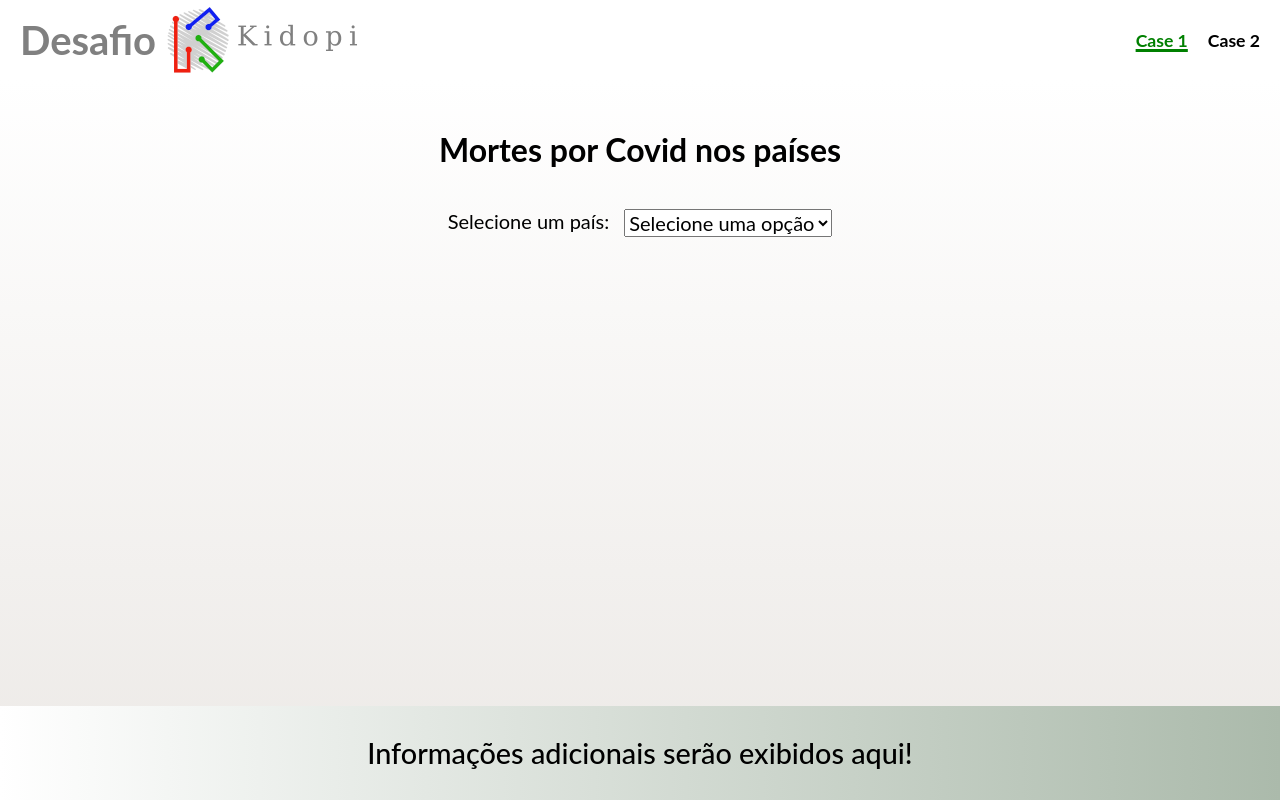
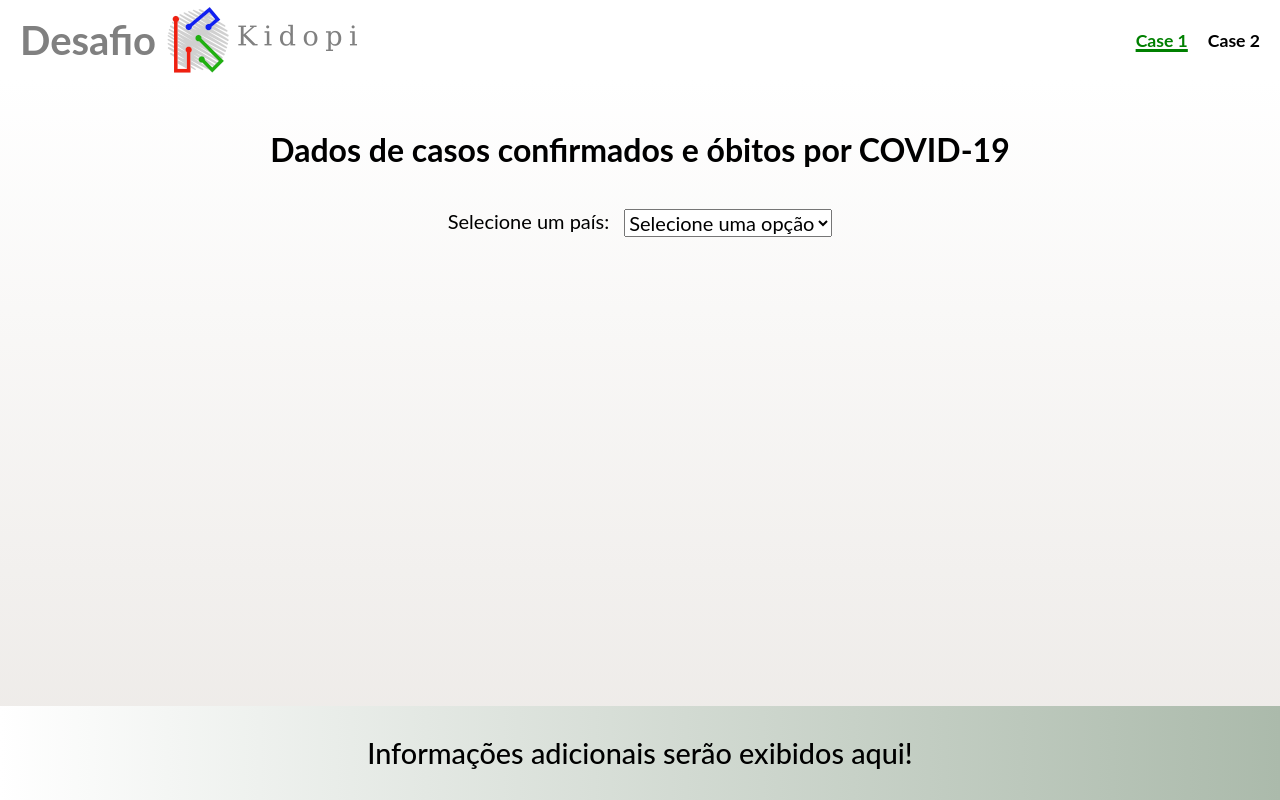
Before and after one commit to ThVinicius/desafio-kidopi, a React (Vite) app in the folder frontEnd/: page / in a window 1280 px wide. Built offline with nearby package versions, Linux system fonts and the light colour scheme.

Commit message:
feat: number formatting and title change

```diff
--- a/frontEnd/src/pages/home/content/Content.tsx
+++ b/frontEnd/src/pages/home/content/Content.tsx
@@ -1,26 +1,27 @@
 import { FC } from 'react'
 import { useGetCountryInfo } from '../../../hooks/apiCovidKidopi/useGetCountryInfo'
+import { formatInfo } from '../../../utils/formatNumber'
 import Footer from '../footer/Footer'
 import Form from '../form/Form'
 import Info from '../info/Info'
 import Table from '../table/Table'
-import { Box, Container, Title } from './contentStyle'
+import { Box, Container, Span, Title } from './contentStyle'
 
 const Content: FC = () => {
   const { fetch, info, country, confirmed, dead, date } = useGetCountryInfo()
 
   return (
     <Container>
-      <span>
-        <Title>Mortes por Covid nos países</Title>
+      <Span>
+        <Title>Dados de casos confirmados e óbitos por COVID-19</Title>
         <Form {...{ fetch }} />
         {info !== null && (
           <Box>
             <Info country={country!} confirmed={confirmed!} dead={dead!} />
-            <Table data={info!} />
+            <Table data={formatInfo(info!)} />
           </Box>
         )}
-      </span>
+      </Span>
       <Footer country={country} date={date} />
     </Container>
   )
--- a/frontEnd/src/pages/home/content/contentStyle.tsx
+++ b/frontEnd/src/pages/home/content/contentStyle.tsx
@@ -11,11 +11,10 @@ const Container = styled.main`
   background: #ece9e6;
   background: -webkit-linear-gradient(to bottom, #ffffff, #ece9e6);
   background: linear-gradient(to bottom, #ffffff, #ece9e6);
-
-  span {
-    width: 100%;
-    padding: 20px;
-  }
+`
+const Span = styled.span`
+  width: 100%;
+  padding: 20px;
 `
 
 const Title = styled.h1`
@@ -38,4 +37,4 @@ const Box = styled.div`
   }
 `
 
-export { Container, Title, Box }
+export { Container, Title, Box, Span }
--- a/frontEnd/src/pages/home/table/Table.tsx
+++ b/frontEnd/src/pages/home/table/Table.tsx
@@ -4,8 +4,8 @@ import { Container, Input } from './tableStyle'
 
 interface Data {
   ProvinciaEstado: string
-  Confirmados: number
-  Mortos: number
+  Confirmados: string
+  Mortos: string
 }
 
 const columns: Column<Data>[] = [
```
